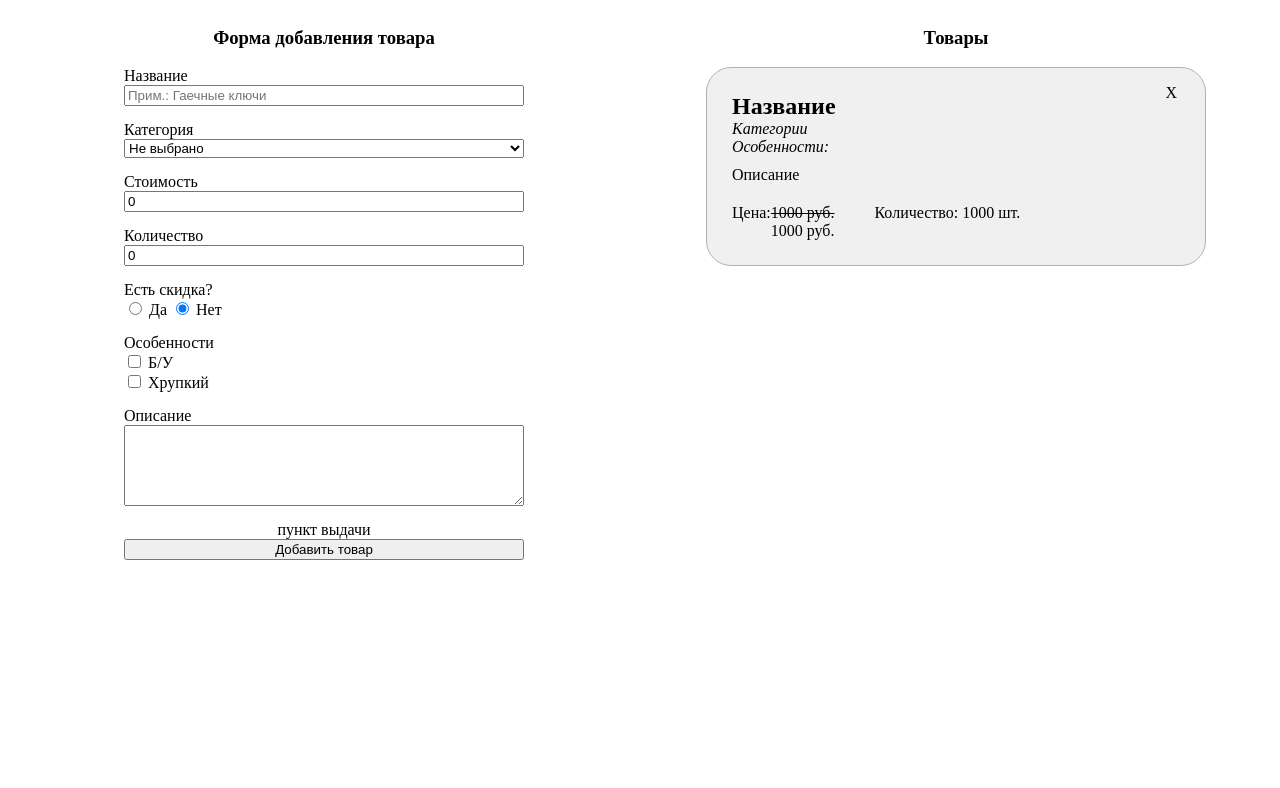
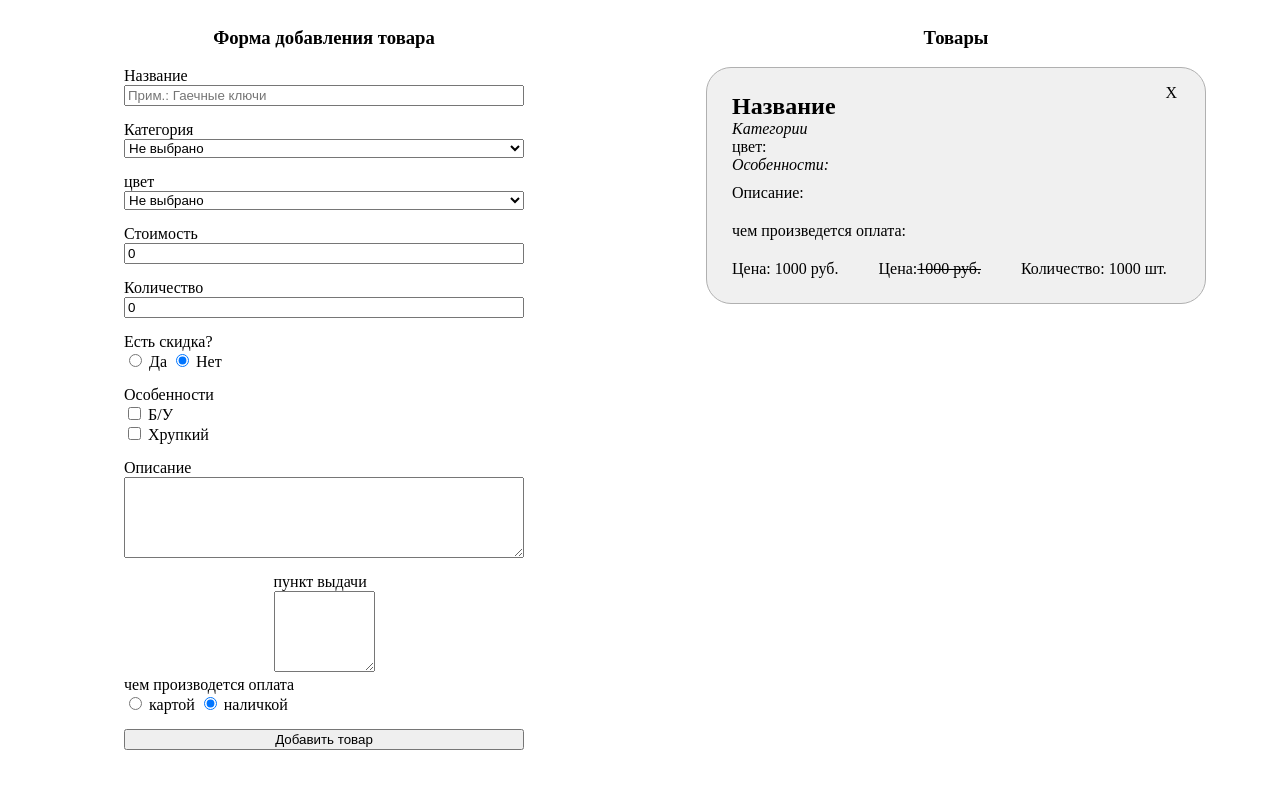
Before and after one commit to Raziik/evraz-1kurs-lavrenov, a plain HTML site: page занятие 05.02.25.html in a window 1280 px wide. Drawn offline with Linux system fonts and the light colour scheme.

Commit message:
Update 1.txt изучали css

```diff
--- a/занятие 05.02.25.html
+++ b/занятие 05.02.25.html
@@ -31,6 +31,7 @@
     display: none !important;
   }
 
+
   .tovar {
     background-color: #f0f0f0;
     width: 500px;
@@ -52,7 +53,16 @@
     font-style: italic;
   }
 
+  .tovar-category {
+    font-style: italic;
+  }
+
   .tovar-description {
+    margin-top: 10px;
+    margin-bottom: 20px;
+  }
+
+  .tovar-oplata{
     margin-top: 10px;
     margin-bottom: 20px;
   }
@@ -86,6 +96,7 @@
   }
 </style>
 </head>
+
 <div class="forma">
   <h3>Форма добавления товара</h3>
 
@@ -101,6 +112,16 @@
       <option value="clothes">Одежда</option>
       <option value="shoes">Обувь</option>
       <option value="tools">Инструменты</option>
+    </select>
+  </div>
+
+  <div class="item">
+    <div>цвет</div>
+    <select id="color">
+      <option selected disabled>Не выбрано</option>
+      <option value="black">черный</option>
+      <option value="white">белый</option>
+      <option value="grey">серебристый</option>
     </select>
   </div>
 
@@ -156,14 +177,24 @@
 
   <div class="item2">
     <div>пункт выдачи</div>
-    <textarea2
+    <textarea
             name=""
             id="pv"
             cols="10"
             rows="5"
-    ></textarea2>
+    ></textarea>
   </div>
 
+  <div class="item">
+    <div>чем производется оплата</div>
+  <div>
+    <input type="radio" id="yees" name="oplata" value="true" onclick="oplata(true)">
+    <label for="yes">картой</label>
+
+    <input type="radio" id="noo" name="oplata" value="false" checked onclick="oplata(false)">
+    <label for="no">наличкой</label>
+  </div>
+</div>
 
   <div class="item">
     <button onclick="addTovar()">Добавить товар</button>
@@ -176,15 +207,16 @@
     <div class="tovar">
       <div class="tovar-name">Название</div>
       <div class="tovar-category">Категории</div>
+      <div class="tovar-color">цвет:</div>
       <div class="tovar-specials">Особенности: </div>
-      <div class="tovar-description">Описание</div>
+      <div class="tovar-description">Описание:</div>
+      <div class="tovar-oplata">чем произведется оплата:</div>
       <div class="tovar-price-count">
-        <!--<div class="tovar-price">Цена: 1000 руб.</div>-->
+        <div class="tovar-price">Цена: 1000 руб.</div>
         <div class="tovar-price">
           <div>Цена: </div>
           <div>
             <div class="tovar-price-old">1000 руб.</div>
-            <div>1000 руб.</div>
           </div>
         </div>
         <div class="count">Количество: 1000 шт.</div>
--- a/занятие 05.03.25.js
+++ b/занятие 05.03.25.js
@@ -1,11 +1,17 @@
 let listDOM = document.getElementById('list');
 let inputName = document.getElementById('name');
 let selectCategory = document.getElementById('category');
+let selectcolor = {
+    'black':'чёрный',
+    'white':'белый',
+    'grey': 'серый',
+}
 let inputPrice = document.getElementById('price');
 let inputCount = document.getElementById('count');
 let inputDiscount = document.getElementById('discount');
 let inputDescription = document.getElementById('description');
-
+let inputpv = document.getElementById('pv');
+let inputoplata = document.getElementById('oplata');
 let categories = {
     'clothes': 'Одежда',
     'shoes': 'Обувь',
@@ -23,26 +29,19 @@ function discount(item) {
     if (item) {
         // чтобы перебить ранее написанный стиль с !important
         field.style.setProperty('display', 'flex', 'important')
-    }
-    else {
+    } else {
         // чтобы перебить ранее написанный стиль с !important
         field.style.setProperty('display', 'none', 'important')
     }
 }
-function discount2 (item2) {
-    let field = document.getElementById('discountDom2')
-
-    if (item2) {
-        // чтобы перебить ранее написанный стиль с !important
-        field.style.setProperty('display', 'flex', 'important')
-    }
-    else {
-        // чтобы перебить ранее написанный стиль с !important
-        field.style.setProperty('display', 'none', 'important')
+function oplata(item){
+    let field = document.getElementById('oplataDom')
+    if (item){
+        field.style.setProperty('display','flex','important')
+    }else{
+        field.style.setProperty('display','none','important')
     }
 }
-
-
 function addTovar() {
     // находим активный радио-инпут, который выбран
     let discountChoose = document.querySelector('input[name=discount]:checked');
@@ -62,14 +61,14 @@ function addTovar() {
         price = `<div class="tovar-price">
                     <div>Цена: </div>
                     <div>
-                        <div class="tovar-price-old">${ inputPrice.value } руб.</div>
-                        <div>${ newPrice } руб.</div>
+                        <div class="tovar-price-old">${inputPrice.value} руб.</div>
+                        <div>${newPrice} руб.</div>
                     </div>
                 </div>`
+    } else {
+        price = `<div class="tovar-price">Цена: ${inputPrice.value} руб.</div>`;
     }
-    else {
-        price = `<div class="tovar-price">Цена: ${ inputPrice.value } руб.</div>`;
-    }
+
 
     // достаем все чекбоксы особенностей и генерируем текст
     let specialsText = '';
@@ -80,13 +79,16 @@ function addTovar() {
         specialsText += ' ' + specialsObj[specials[i].value];
     }
 
-    let card = `<div class="tovar-name">${ inputName.value }</div>
-            <div class="tovar-category">${ categories[selectCategory.value] }</div>
-            <div class="tovar-specials">Особенности: ${ specialsText }</div>
-            <div class="tovar-description">${ inputDescription.value }</div>
+    let card = `<div class="tovar-name">${inputName.value}</div>
+            <div class="tovar-category">${categories[selectCategory.value]}</div>
+            <div class="tovar-color">${color[selectcolor.value]}</div>
+            <div class="tovar-specials">Особенности: ${specialsText}</div>
+            <div class="tovar-description">${inputDescription.value}</div>
+             <div class="tovar-pv">${inputpv.value}</div>
+            <div class="tovar-oplata">оплата: ${inputoplata.value} </div>
             <div class="tovar-price-count">
-                ${ price }
-                <div class="count">Количество: ${ inputCount.value } шт.</div>
+                ${price}
+                <div class="count">Количество: ${inputCount.value} шт.</div>
             </div>
             <div class="tovar-close">X</div>`
 
```
